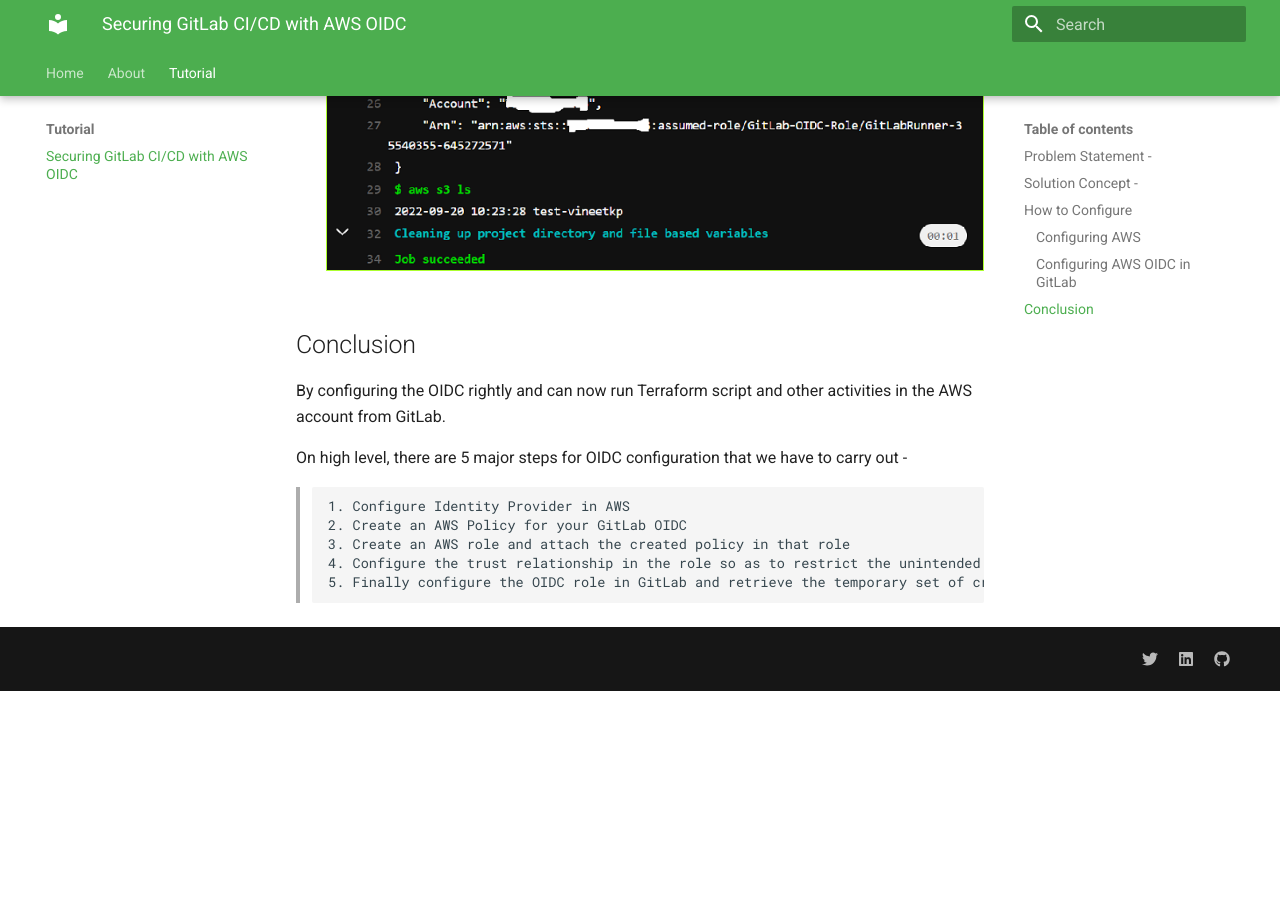
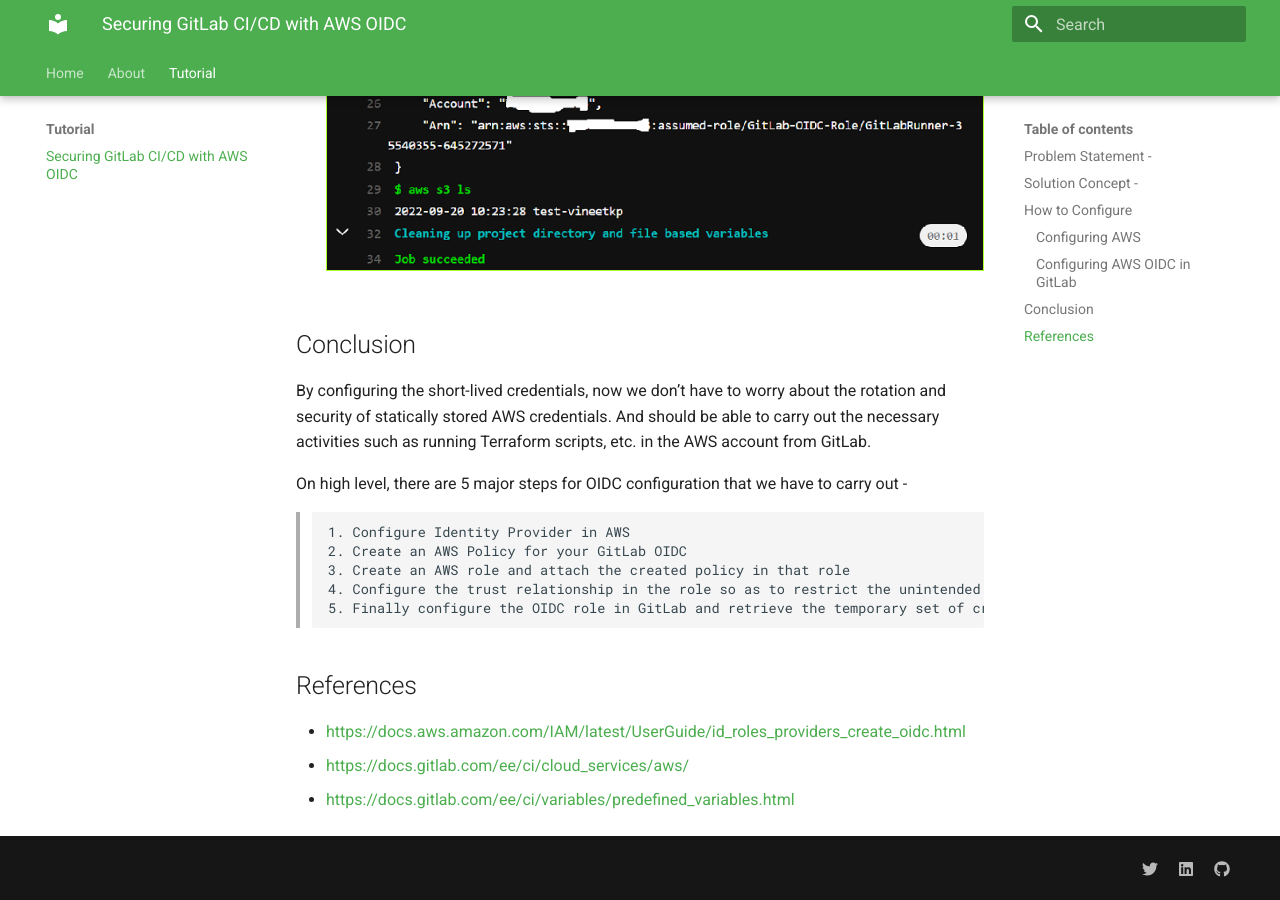
Before and after one commit to vineetpandey/vineetpandey.github.io, an MkDocs documentation site: the page built from docs/pages/tutorial/SecuringGitLabCICDwithAWSOIDC/SecuringGitLabCICDwithAWSOIDC.md, in a window 1280 px wide and 900 px high, scrolled down 7310 px. Built offline with MkDocs 1.6.1 and Material for MkDocs 9.7.7, drawn with Linux system fonts in a browser that asks for light colours; nearby versions of some CDN libraries; before the commit the page ends 8001 px from its top, so only the background shows below that.

Commit message:
Update SecuringGitLabCICDwithAWSOIDC.md

````diff
--- a/docs/pages/tutorial/SecuringGitLabCICDwithAWSOIDC/SecuringGitLabCICDwithAWSOIDC.md
+++ b/docs/pages/tutorial/SecuringGitLabCICDwithAWSOIDC/SecuringGitLabCICDwithAWSOIDC.md
@@ -155,7 +155,7 @@
 
 
 ## Conclusion
-By configuring the OIDC rightly and can now run Terraform script and other activities in the AWS account from GitLab.
+By configuring the short-lived credentials, now we don’t have to worry about the rotation and security of statically stored AWS credentials. And should be able to carry out the necessary activities such as running Terraform scripts, etc. in the AWS account from GitLab.
 
 On high level, there are 5 major steps for OIDC configuration that we have to carry out -
 >
@@ -166,3 +166,8 @@
 4. Configure the trust relationship in the role so as to restrict the unintended access
 5. Finally configure the OIDC role in GitLab and retrieve the temporary set of credentials to perform actions
 ```
+
+## References
+* [https://docs.aws.amazon.com/IAM/latest/UserGuide/id_roles_providers_create_oidc.html](https://docs.aws.amazon.com/IAM/latest/UserGuide/id_roles_providers_create_oidc.html)
+* [https://docs.gitlab.com/ee/ci/cloud_services/aws/](https://docs.gitlab.com/ee/ci/cloud_services/aws/)
+* [https://docs.gitlab.com/ee/ci/variables/predefined_variables.html](https://docs.gitlab.com/ee/ci/variables/predefined_variables.html)
````
